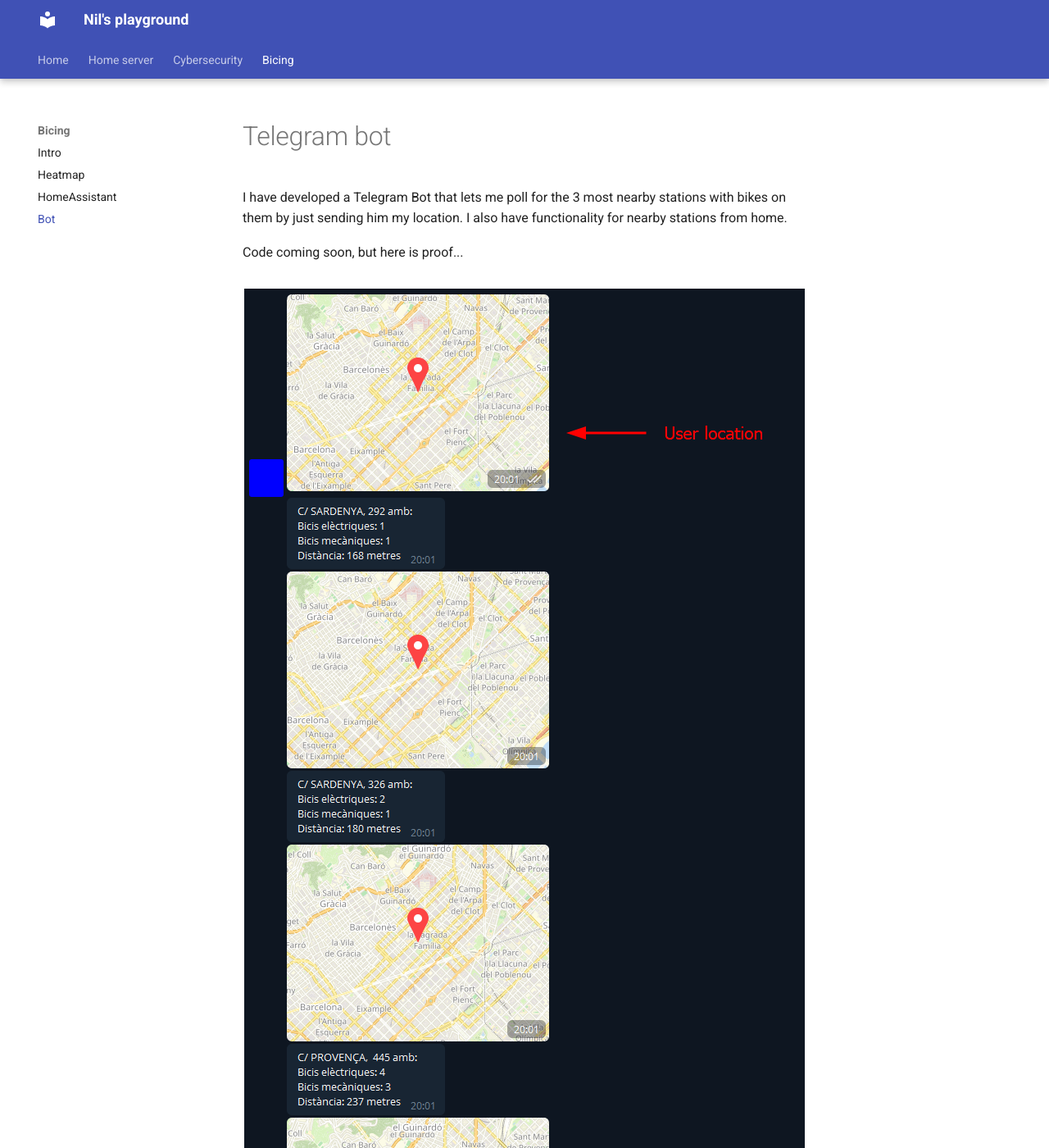
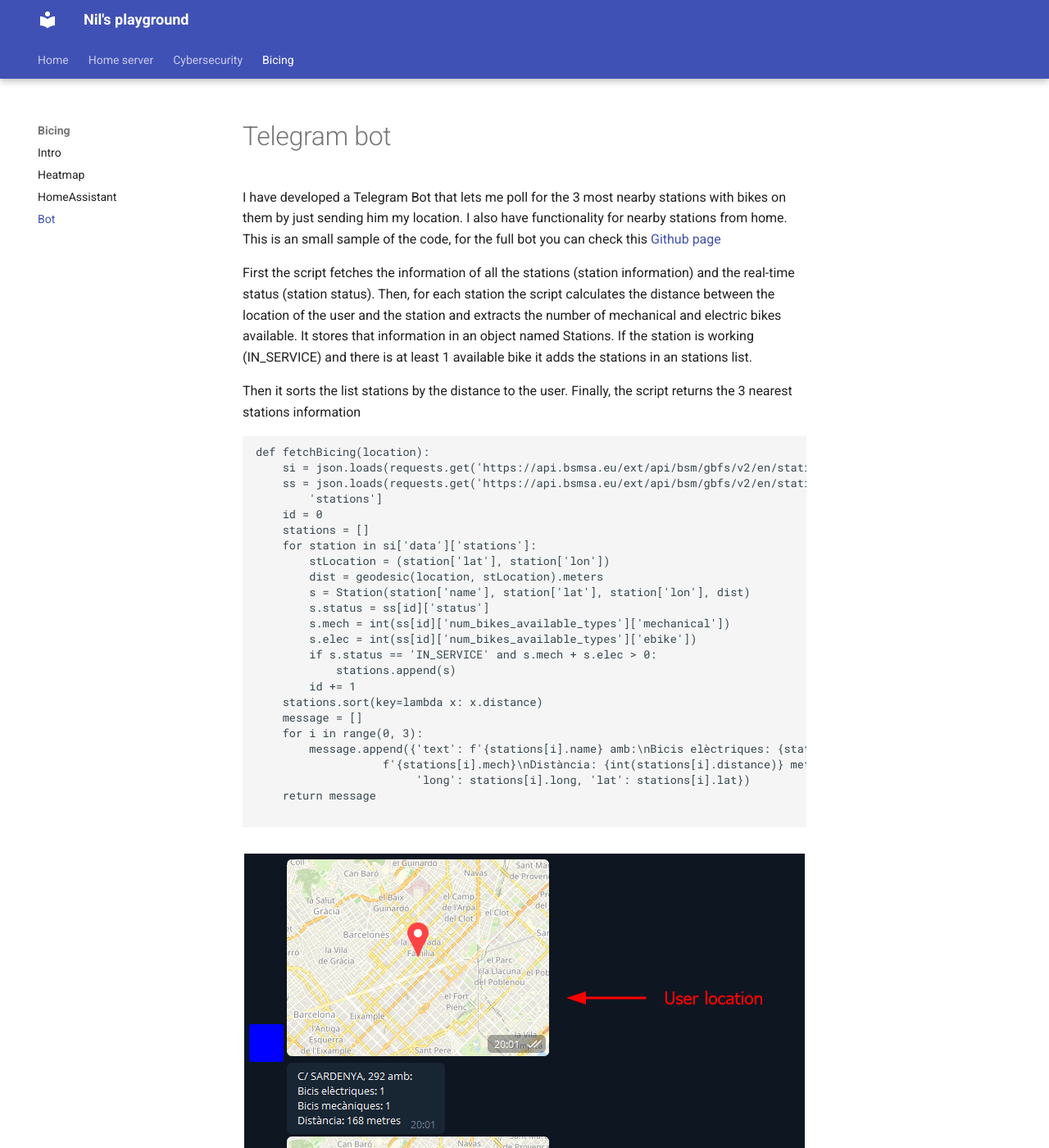
Before and after one commit to niltorrespages/Playground, an MkDocs documentation site: the page built from docs/Bicing/Bot.md, in a window 1280 px wide and 1400 px high. Shown: the whole window at 82% size. Built offline with MkDocs 1.6.1 and Material for MkDocs 9.7.7, drawn with Linux system fonts in a browser that asks for light colours.

Commit message:
Added Bicing code and image

````diff
--- a/docs/Bicing/Bot.md
+++ b/docs/Bicing/Bot.md
@@ -1,11 +1,42 @@
 # Telegram bot
 
 I have developed a Telegram Bot that lets me poll for the 3 most nearby stations with bikes on them by just sending him my location.
-I also have functionality for nearby stations from home.
+I also have functionality for nearby stations from home. This is an small sample of the code, for the full bot you can check this [Github page](https://github.com/SmartDnkey/BotTelegram)
 
-Code coming soon, but here is proof...
+First the script fetches the information of all the stations (station information) and the real-time status (station status).
+Then, for each station the script calculates the distance between the location of the user and the station and extracts the number of mechanical and electric bikes available.
+It stores that information in an object named Stations. If the station is working (IN_SERVICE) and there is at least 1 available bike it adds the stations in an stations list.
+
+Then it sorts the list stations by the distance to the user. Finally, the script returns the 3 nearest stations information
+
+```
+def fetchBicing(location):
+    si = json.loads(requests.get('https://api.bsmsa.eu/ext/api/bsm/gbfs/v2/en/station_information').content)
+    ss = json.loads(requests.get('https://api.bsmsa.eu/ext/api/bsm/gbfs/v2/en/station_status').content)['data'][
+        'stations']
+    id = 0
+    stations = []
+    for station in si['data']['stations']:
+        stLocation = (station['lat'], station['lon'])
+        dist = geodesic(location, stLocation).meters
+        s = Station(station['name'], station['lat'], station['lon'], dist)
+        s.status = ss[id]['status']
+        s.mech = int(ss[id]['num_bikes_available_types']['mechanical'])
+        s.elec = int(ss[id]['num_bikes_available_types']['ebike'])
+        if s.status == 'IN_SERVICE' and s.mech + s.elec > 0:
+            stations.append(s)
+        id += 1
+    stations.sort(key=lambda x: x.distance)
+    message = []
+    for i in range(0, 3):
+        message.append({'text': f'{stations[i].name} amb:\nBicis elèctriques: {stations[i].elec}\nBicis mecàniques: ' \
+                   f'{stations[i].mech}\nDistància: {int(stations[i].distance)} metres\n',
+                        'long': stations[i].long, 'lat': stations[i].lat})
+    return message
+
+```
 
 <figure markdown>
-  ![](../images/Bot.png)
+  ![Bicing bot](../images/Bot.png)
   <figcaption></figcaption>
 </figure>
````
